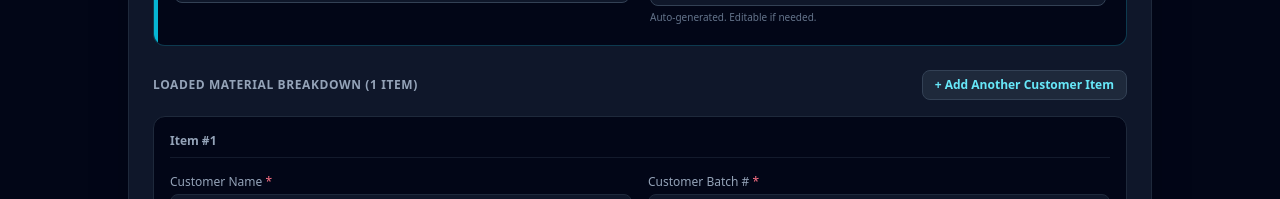
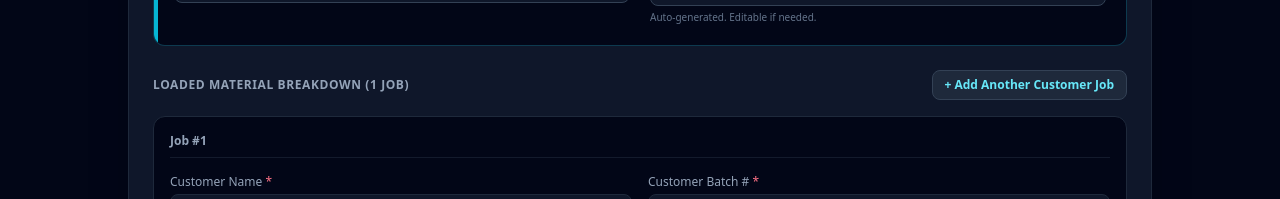
Before and after one commit to Alleninca1122/ebco-galvanizing, a React (Vite) app: page / in a window 1280 px wide. Both pictures are taken after typing "Sample", "Sample123" into the empty fields and a click on the button "ACCESS SYSTEM →". Shown: the part 309-508 px from the top of the page. Built offline with nearby package versions, Linux system fonts and the light colour scheme.

Commit message:
Add files via upload

```diff
--- a/src/components/ProductionForm.jsx
+++ b/src/components/ProductionForm.jsx
@@ -31,7 +31,7 @@ export default function ProductionForm({ currentUser, supabase }) {
     day: 'numeric'
   });
 
-  // Item Breakdown List (Supports multi-customer / multi-item loading)
+  // Job Breakdown List (Supports multi-customer / multi-job loading)
   const [items, setItems] = useState([
     {
       id: Date.now(),
@@ -107,7 +107,7 @@ export default function ProductionForm({ currentUser, supabase }) {
     }
   };
 
-  // Item List Handlers
+  // Job List Handlers
   const handleItemChange = (index, field, value) => {
     const updated = [...items];
     updated[index][field] = value;
@@ -133,7 +133,7 @@ export default function ProductionForm({ currentUser, supabase }) {
     setItems(items.filter((_, i) => i !== index));
   };
 
-  // Format shift label neatly (e.g., "Evening" -> "Evening Shift")
+  // Format shift label neatly
   const getShiftDisplay = () => {
     const rawShift = currentUser?.shift || 'Evening';
     return rawShift.toLowerCase().includes('shift') ? rawShift : `${rawShift} Shift`;
@@ -156,7 +156,7 @@ export default function ProductionForm({ currentUser, supabase }) {
         entryDate: currentDateFormatted,
         createdAt: new Date().toISOString()
       },
-      items: items.map(item => ({
+      jobs: items.map(item => ({
         customerName: item.customerName,
         customerBatchNo: item.customerBatchNo,
         workpieceType: item.workpieceType,
@@ -196,7 +196,7 @@ export default function ProductionForm({ currentUser, supabase }) {
           <h2 className="text-xl font-extrabold text-white">New Load Entry</h2>
         </div>
 
-        {/* 右侧：显示日期、星期几 与 班次 (无 Op ID) */}
+        {/* 右侧：显示日期、星期几 与 班次 */}
         <div className="text-right space-y-0.5">
           <div className="text-xs font-semibold text-slate-300">
             📅 {currentDateFormatted}
@@ -271,18 +271,18 @@ export default function ProductionForm({ currentUser, supabase }) {
           </div>
         </div>
 
-        {/* 2. ITEM BREAKDOWN SECTION */}
+        {/* 2. JOB BREAKDOWN SECTION */}
         <div className="space-y-4">
           <div className="flex justify-between items-center">
             <span className="text-xs font-bold text-slate-400 uppercase tracking-wider">
-              Loaded Material Breakdown ({items.length} {items.length === 1 ? 'item' : 'items'})
+              Loaded Material Breakdown ({items.length} {items.length === 1 ? 'Job' : 'Jobs'})
             </span>
             <button
               type="button"
               onClick={addItemRow}
               className="px-3 py-1.5 bg-slate-800 hover:bg-slate-700 text-cyan-300 text-xs font-bold rounded-lg border border-slate-700 transition-all flex items-center gap-1 cursor-pointer"
             >
-              + Add Another Customer Item
+              + Add Another Customer Job
             </button>
           </div>
 
@@ -291,7 +291,7 @@ export default function ProductionForm({ currentUser, supabase }) {
 
               <div className="flex justify-between items-center pb-2 border-b border-slate-800/60">
                 <span className="text-xs font-bold text-slate-400">
-                  Item #{index + 1}
+                  Job #{index + 1}
                 </span>
                 {items.length > 1 && (
                   <button
```
